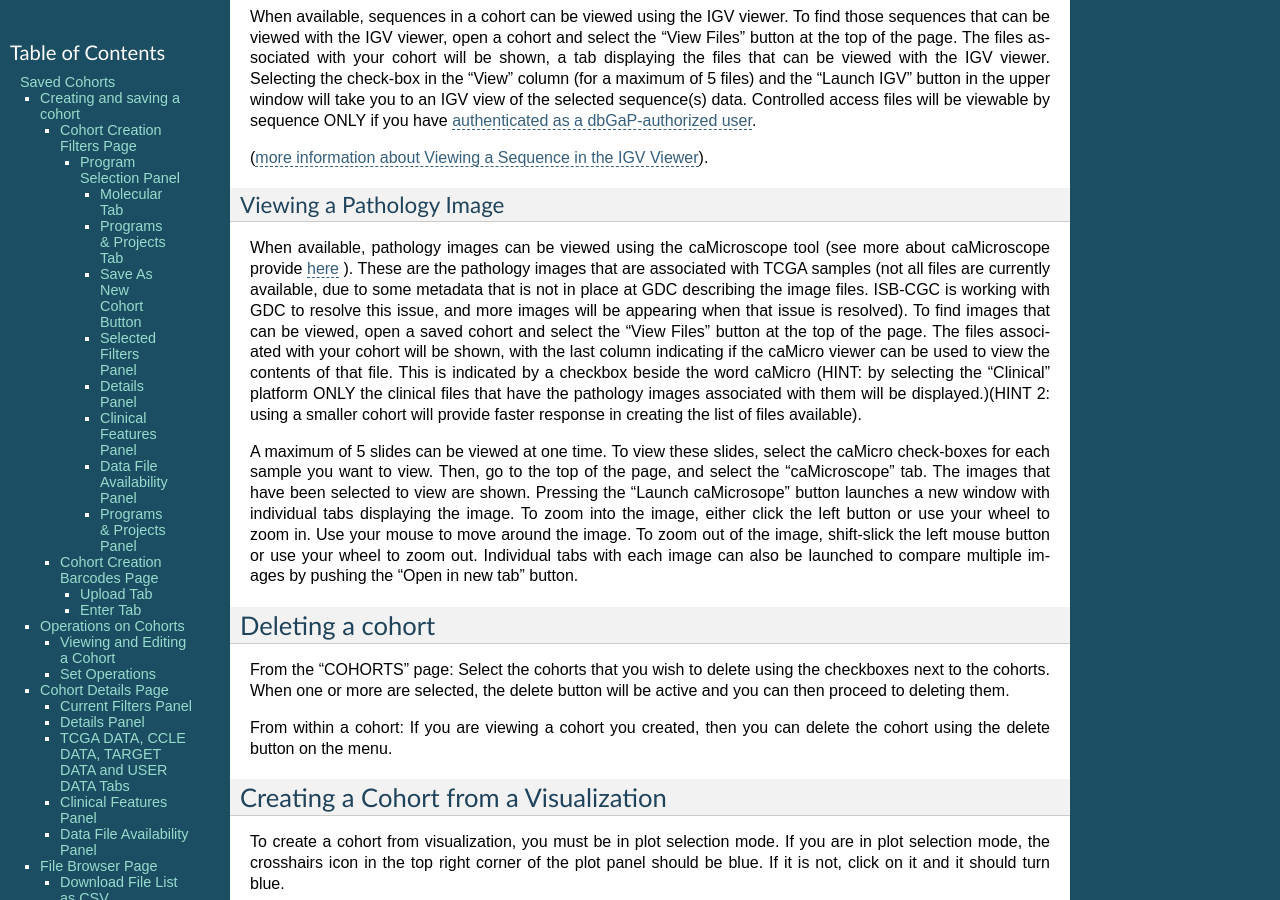
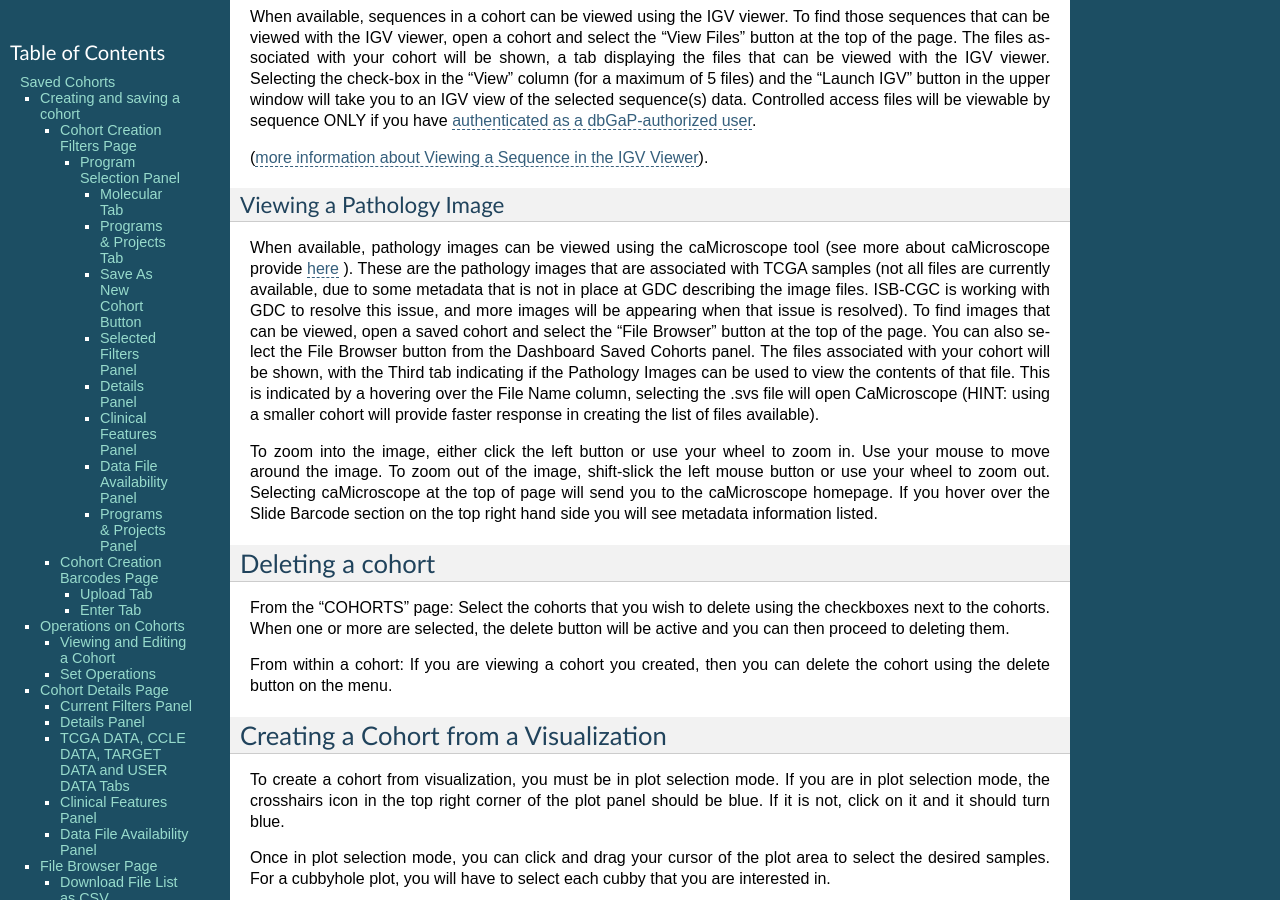
Before and after one commit to isb-cgc/readthedocs, a Sphinx documentation site: the page built from docs/source/sections/webapp/Saved-Cohorts.rst, in a window 1280 px wide and 900 px high, scrolled down 10789 px. Built offline with Sphinx 7.4.7, drawn with Linux system fonts in a browser that asks for light colours; pages that are not in the unit, such as notebooks, are missing from menus.

Commit message:
updated pathology images section

```diff
--- a/docs/source/sections/webapp/Saved-Cohorts.rst
+++ b/docs/source/sections/webapp/Saved-Cohorts.rst
@@ -483,9 +483,9 @@
 Viewing a Pathology Image
 =========================
 
-When available, pathology images can be viewed using the caMicroscope tool (see more about caMicroscope provide `here <http://camicroscope.org>`_ ).  These are the pathology images that are associated with TCGA samples (not all files are currently available, due to some metadata that is not in place at GDC describing the image files.  ISB-CGC is working with GDC to resolve this issue, and more images will be appearing when that issue is resolved).  To find images that can be viewed, open a saved cohort and select the "View Files" button at the top of the page.  The files associated with your cohort will be shown, with the last column indicating if the caMicro viewer can be used to view the contents of that file.  This is indicated by a checkbox beside the word caMicro (HINT: by selecting the "Clinical" platform ONLY the clinical files that have the pathology images associated with them will be displayed.)(HINT 2: using a smaller cohort will provide faster response in creating the list of files available).
+When available, pathology images can be viewed using the caMicroscope tool (see more about caMicroscope provide `here <http://camicroscope.org>`_ ).  These are the pathology images that are associated with TCGA samples (not all files are currently available, due to some metadata that is not in place at GDC describing the image files.  ISB-CGC is working with GDC to resolve this issue, and more images will be appearing when that issue is resolved).  To find images that can be viewed, open a saved cohort and select the "File Browser" button at the top of the page. You can also select the File Browser button from the Dashboard Saved Cohorts panel.  The files associated with your cohort will be shown, with the Third tab indicating if the Pathology Images can be used to view the contents of that file.  This is indicated by a hovering over the File Name column, selecting the .svs file will open CaMicroscope (HINT: using a smaller cohort will provide faster response in creating the list of files available).
 
-A maximum of 5 slides can be viewed at one time.  To view these slides, select the caMicro check-boxes for each sample you want to view.  Then, go to the top of the page, and select the "caMicroscope" tab. The images that have been selected to view are shown. Pressing the "Launch caMicrosope" button launches a new window with individual tabs displaying the image.  To zoom into the image, either click the left button or use your wheel to zoom in.  Use your mouse to move around the image.  To zoom out of the image, shift-slick the left mouse button or use your wheel to zoom out.  Individual tabs with each image can also be launched to compare multiple images by pushing the "Open in new tab" button.
+To zoom into the image, either click the left button or use your wheel to zoom in.  Use your mouse to move around the image.  To zoom out of the image, shift-slick the left mouse button or use your wheel to zoom out.  Selecting caMicroscope at the top of page will send you to the caMicroscope homepage. If you hover over the Slide Barcode section on the top right hand side you will see metadata information listed.
 
 Deleting a cohort
 #################
```
